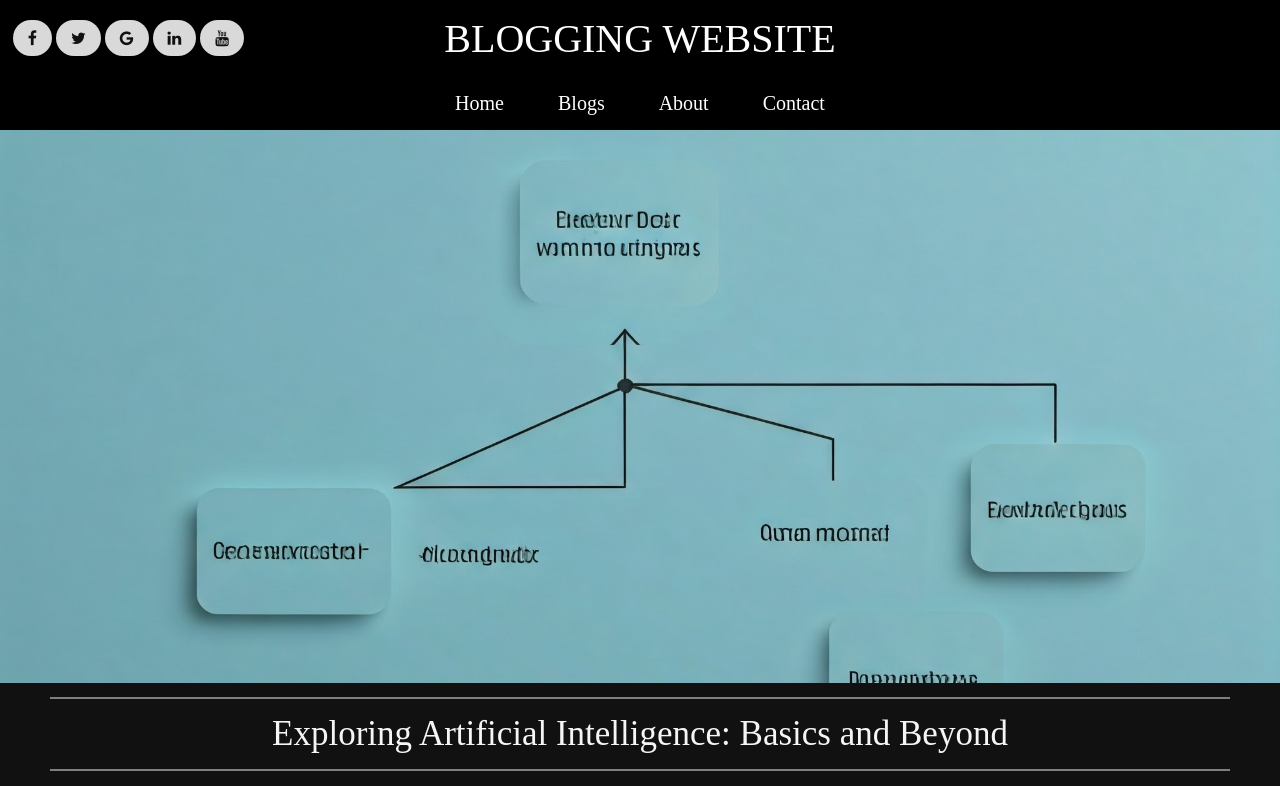
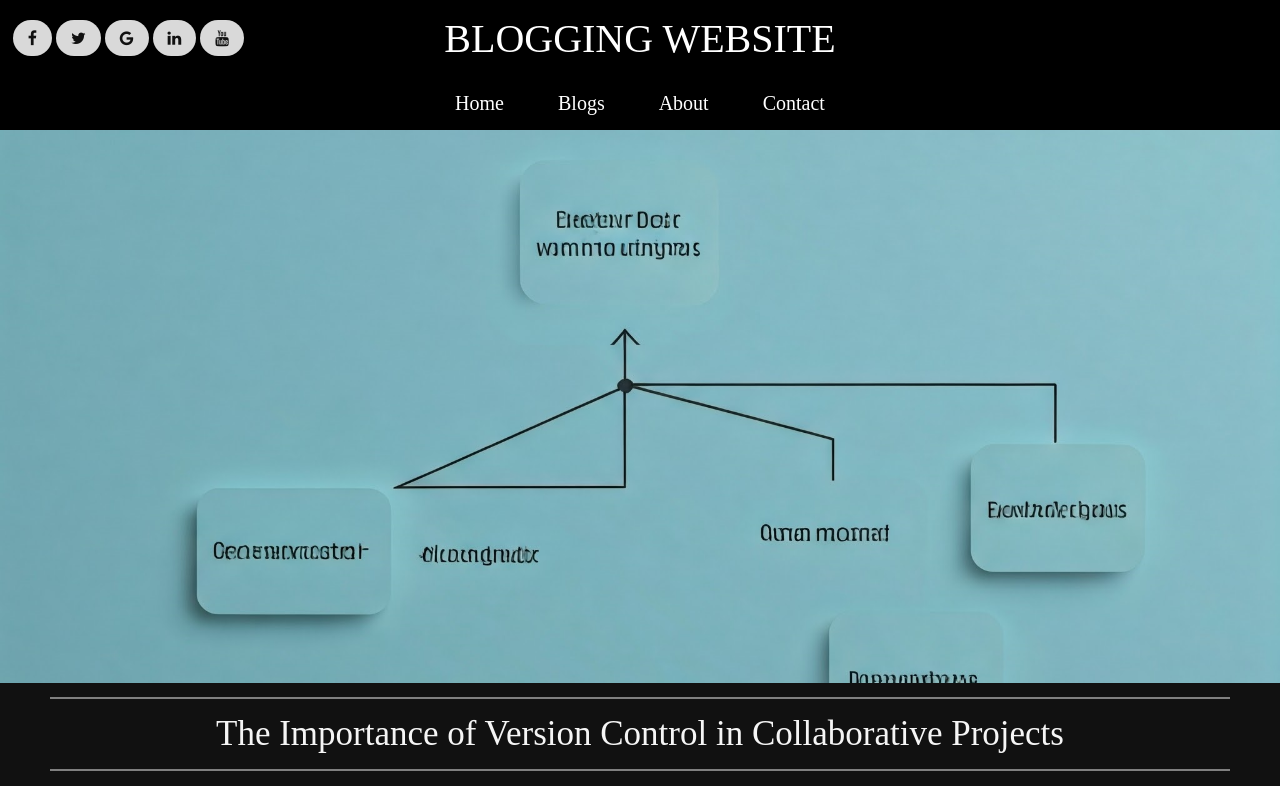
Before and after one commit to Muhammad-Asher-Sajid-Sheikh/blogging-website, a plain HTML site: page Blogs/blog04.html in a window 1280 px wide. Shown: the top 786 px of the page. Drawn offline with Linux system fonts and the light colour scheme.

Commit message:
Update blog04.html

```diff
--- a/Blogs/blog04.html
+++ b/Blogs/blog04.html
@@ -57,7 +57,7 @@
         </div>
 
 		<div class="heading">
-            Exploring Artificial Intelligence: Basics and Beyond
+            The Importance of Version Control in Collaborative Projects
         </div>
 
 		<div class="contents">
```
